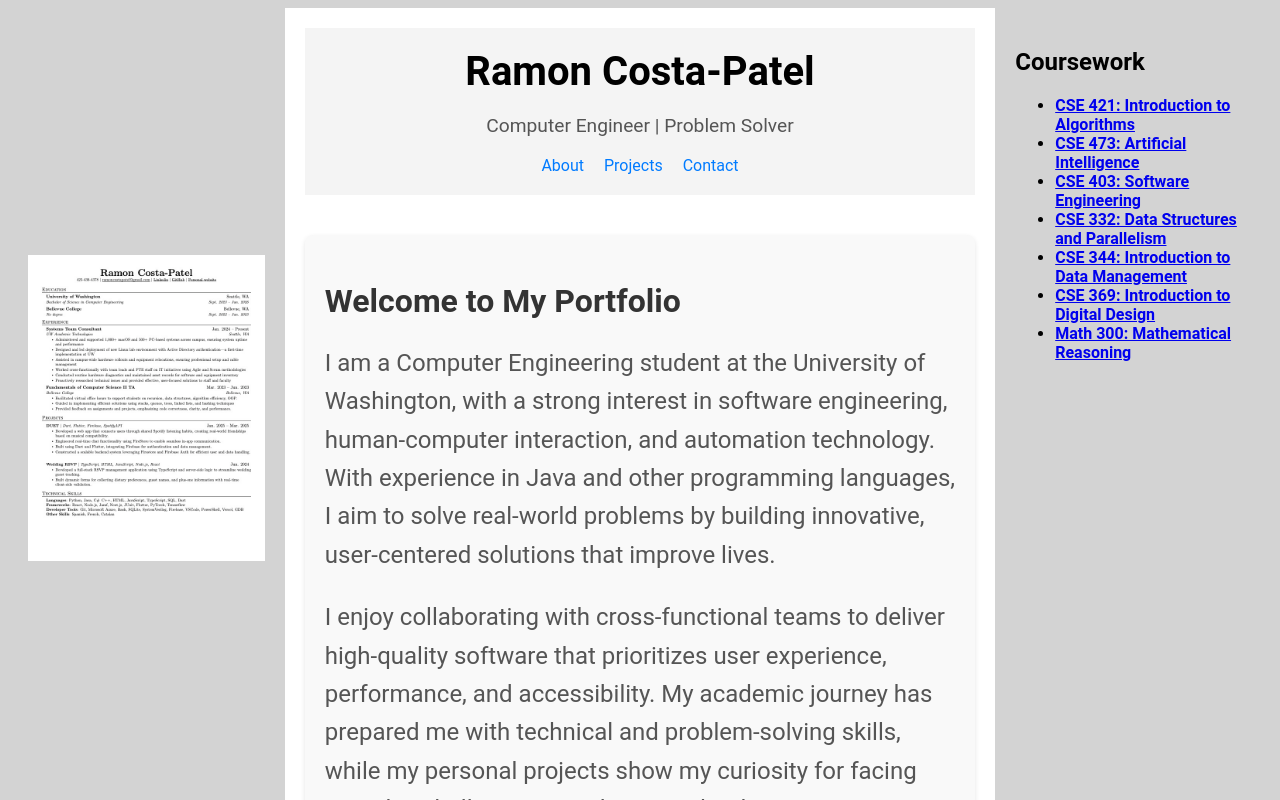
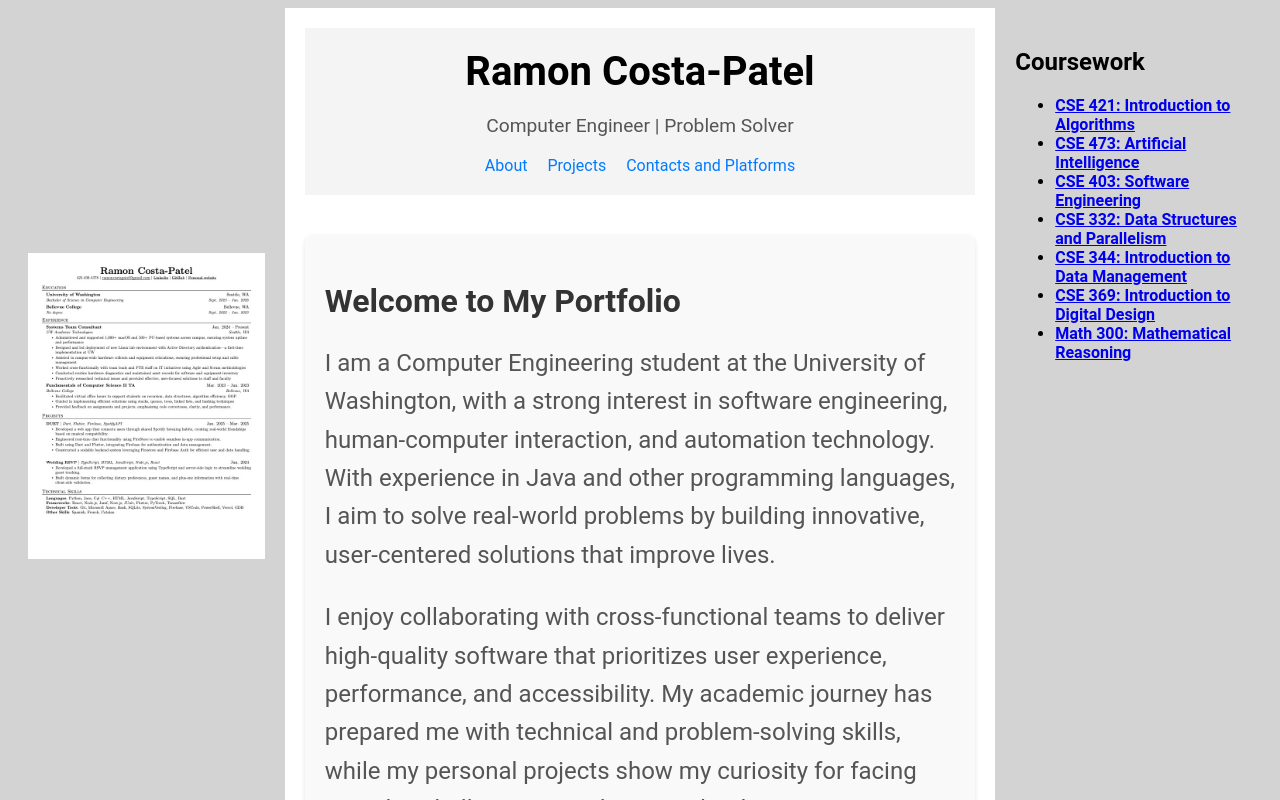
Before and after one commit to ramon-rcp/ramonrcp.portfolio, a React app: page / in a window 1280 px wide. Shown: the top 800 px of the page. Built offline with nearby package versions, Linux system fonts and the light colour scheme.

Commit message:
add resume pdf view

```diff
--- a/src/Home.css
+++ b/src/Home.css
@@ -57,3 +57,8 @@
     line-height: 1.6;
     color: #555;
   }
+
+  .resume {
+    width: 100%;
+    aspect-ratio: 7/5;
+  }
--- a/src/Home.tsx
+++ b/src/Home.tsx
@@ -3,6 +3,12 @@ import "./global.css"
 import "./Home.css"
 import "./Contact.css"
 import { Projects } from './Projects';
+import resume from './../public/RCP_resume.pdf';
+
+type HomeProps = {
+    showResume: boolean;
+    hideResume: () => void;
+}
 
 type HomeState = {
     show: "about" | "projects" | "contact";
@@ -12,8 +18,8 @@ const aboutText: string[] = ["I am a Computer Engineering student at the Univers
 "I enjoy collaborating with cross-functional teams to deliver high-quality software that prioritizes user experience, performance, and accessibility. My academic journey has prepared me with technical and problem-solving skills, while my personal projects show my curiosity for facing complex challenges in inclusive technology.",
 "I’m eager to continue learning and growing in an environment that values innovation, collaboration, and making a social impact. Let’s connect if you share a passion for leveraging technology to make a difference!"]
 
-export class Home extends Component<{}, HomeState> {
-    constructor(props: {}) {
+export class Home extends Component<HomeProps, HomeState> {
+    constructor(props: HomeProps) {
         super(props);
         this.state = {
             show: "about"
@@ -35,6 +41,9 @@ export class Home extends Component<{}, HomeState> {
             default:
                 display = this.renderAbout();
         }
+        if (this.props.showResume) {
+            display = this.renderResume();
+        }
         return (
             <div className="home">
                 <header className="home-header">
@@ -43,7 +52,7 @@ export class Home extends Component<{}, HomeState> {
                     <nav>
                     <a href="#about" onClick={this.openAbout}>About</a>
                     <a href="#projects" onClick={this.openProjects}>Projects</a>
-                    <a href="#contact" onClick={this.openContact}>Contact</a>
+                    <a href="#contact" onClick={this.openContact}>Contacts and Platforms</a>
                     </nav>
                 </header>
                 {display}
@@ -74,15 +83,22 @@ export class Home extends Component<{}, HomeState> {
         </section>;
     }
 
+    renderResume = (): React.ReactElement => {
+        return <object data={resume} className='resume'/>
+    }
+
     openProjects = (): void => {
+        this.props.hideResume();
         this.setState({ show: "projects" });
     }
 
     openContact = (): void => {
+        this.props.hideResume();
         this.setState({ show: "contact" });
     }
 
     openAbout = (): void => {
+        this.props.hideResume();
         this.setState({ show: "about" });
     }
 }
--- a/src/Portfolio.tsx
+++ b/src/Portfolio.tsx
@@ -3,16 +3,24 @@ import "./global.css"
 import { Home } from './Home';
 import resume from './../public/RCP_resume.jpg';
 
-export class Portfolio extends Component<{}, {}> {
+
+type PortfolioState = {
+    showResume: boolean
+}
+
+export class Portfolio extends Component<{}, PortfolioState> {
     constructor(props: {}) {
         super(props);
+        this.state = {
+            showResume: false
+        };
     }
 
     render() {
         return (
             <div className="container">
                 <div className="left">{this.renderResume()}</div>
-                <div className="middle"><Home/></div>
+                <div className="middle"><Home showResume={this.state.showResume} hideResume={this.hideResume}/></div>
                 <div className="right"> {this.renderCoursework()} </div>
             </div>
         );
@@ -34,6 +42,14 @@ export class Portfolio extends Component<{}, {}> {
     }
 
     renderResume = (): React.ReactElement => {
-        return <object data={resume} className='resume'/>
+        return <div><object data={resume} className='resumeImage' onClick={this.openResume}/></div>
+    }
+
+    openResume = (): void => {
+        this.setState({showResume: true})
+    }
+
+    hideResume = (): void => {
+        this.setState({showResume: false})
     }
 }
--- a/src/global.css
+++ b/src/global.css
@@ -22,6 +22,7 @@
 .middle {
   flex: 6; /* Takes 75% of the width */
   background-color: white; /* Example color */
+  height: 100%;
 }
 
 @import url('https://fonts.googleapis.com/css2?family=Roboto:wght@400;700&display=swap');
@@ -30,6 +31,6 @@ body {
   font-family: 'Roboto', sans-serif;
 }
 
-.resume {
+.resumeImage {
   max-width: 100%;
 }
```
